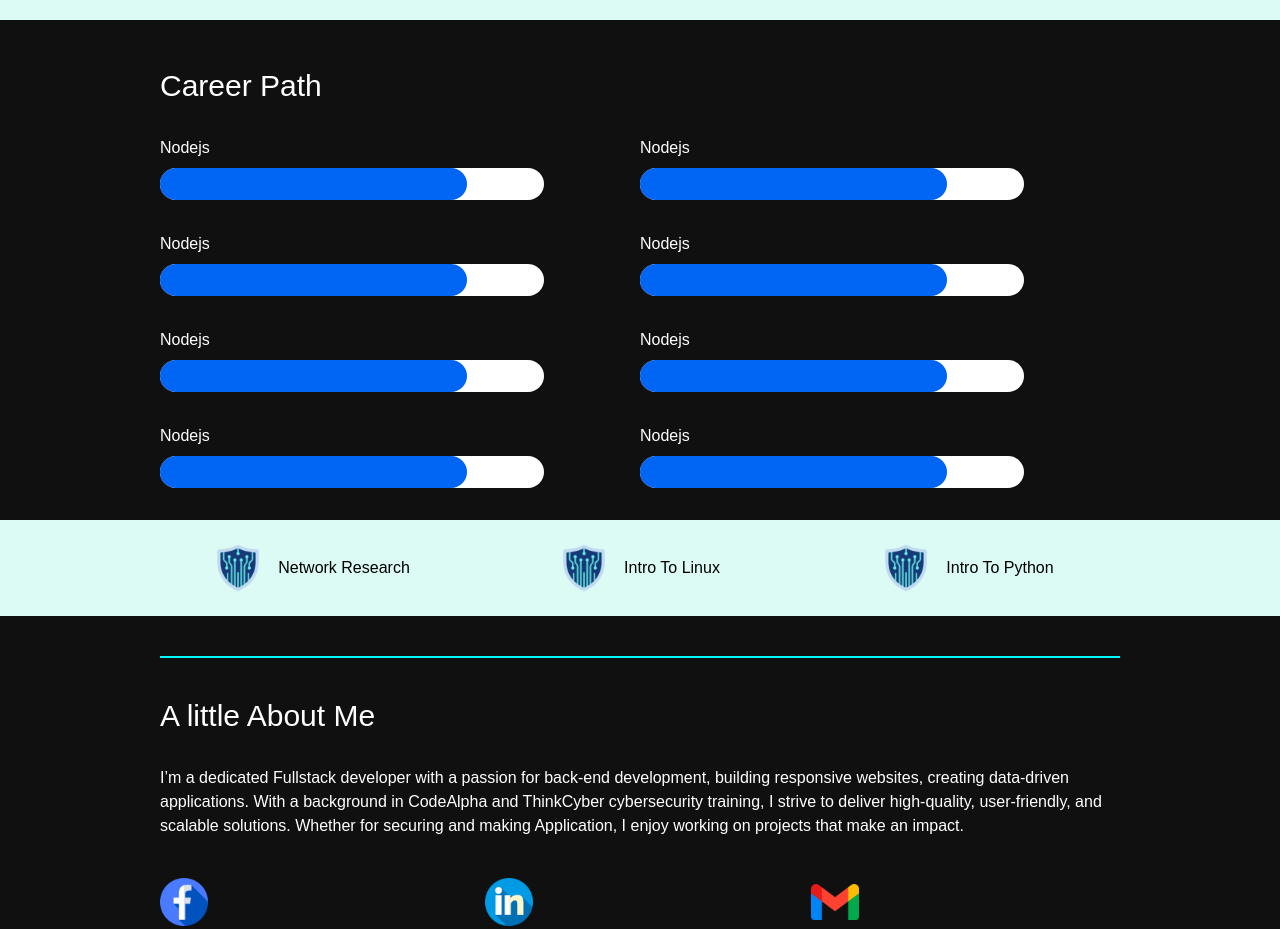
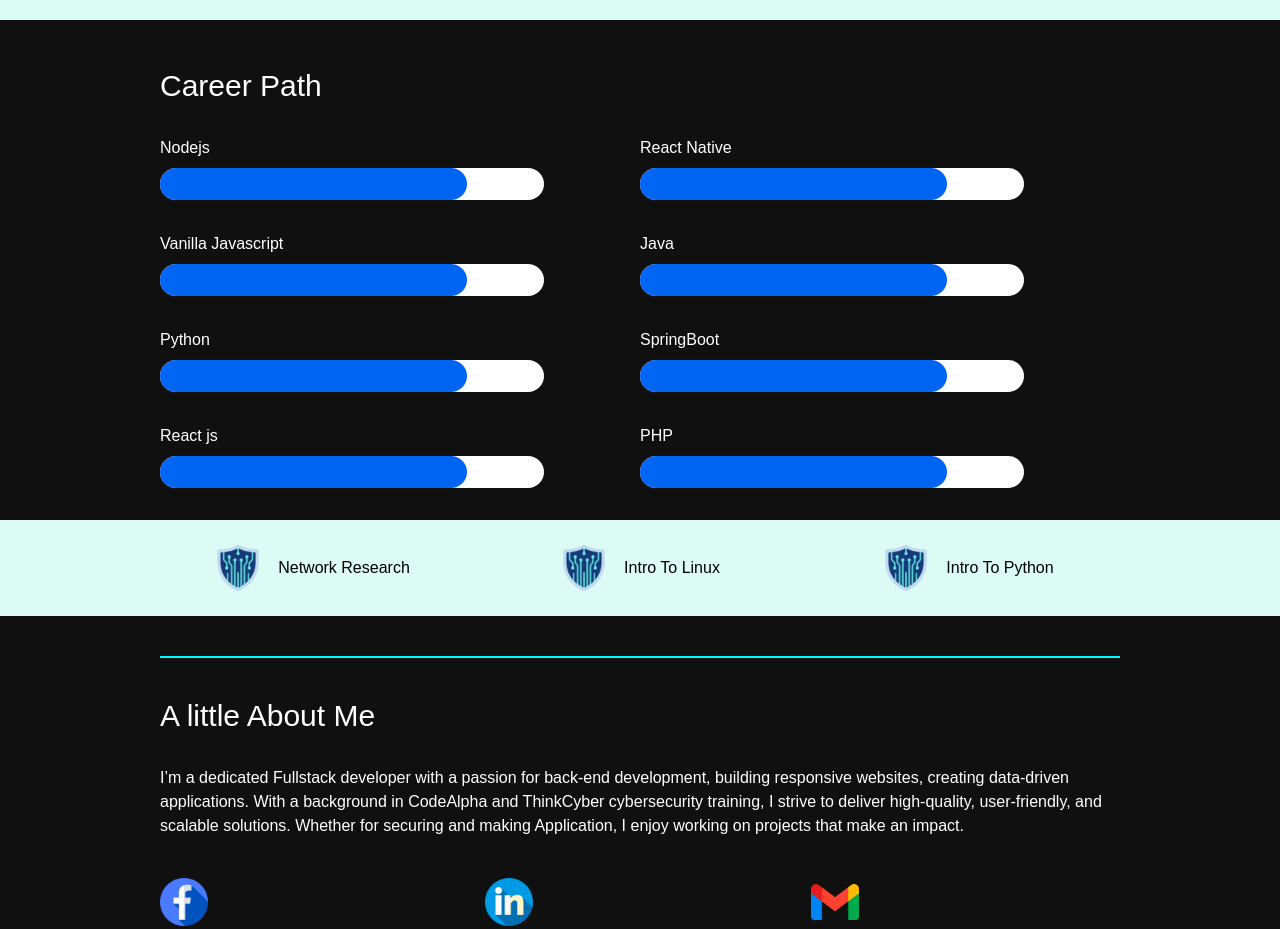
Before and after one commit to Theoneste-dev-dotcom/my_portifolio, a Next.js app: page / in a window 1280 px wide. Shown: the part 1260-2189 px from the top of the page. Built offline with nearby package versions, Linux system fonts and the light colour scheme.

Commit message:
updating images

```diff
--- a/src/components/Career.tsx
+++ b/src/components/Career.tsx
@@ -15,21 +15,21 @@ function Career({theme}) {
               </div>
             </div>
             <div>
-              <h1 className={`${theme ? "text-black": "text-white"}`}>Nodejs</h1>
+              <h1 className={`${theme ? "text-black": "text-white"}`}>Vanilla Javascript</h1>
               <div className="w-[100%] h-8 mt-2 mb-8 bg-white rounded-[50px]">
                 {" "}
                 <div className="w-[80%] h-[100%] bg-[#0065f3] rounded-[50px]"></div>
               </div>
             </div>
             <div>
-              <h1 className={`${theme ? "text-black": "text-white"}`}>Nodejs</h1>
+              <h1 className={`${theme ? "text-black": "text-white"}`}>Python</h1>
               <div className="w-[100%] h-8 mt-2 mb-8 bg-white rounded-[50px]">
                 {" "}
                 <div className="w-[80%] h-[100%] bg-[#0065f3] rounded-[50px]"></div>
               </div>
             </div>
             <div>
-              <h1 className={`${theme ? "text-black": "text-white"}`}>Nodejs</h1>
+              <h1 className={`${theme ? "text-black": "text-white"}`}>React js</h1>
               <div className="w-[100%] h-8 mt-2 mb-8 bg-white rounded-[50px]">
                 {" "}
                 <div className="w-[80%] h-[100%] bg-[#0065f3] rounded-[50px]"></div>
@@ -38,28 +38,28 @@ function Career({theme}) {
           </div>
           <div className="w-[100%] lg:w-[80%]">
             <div>
-              <h1 className={`${theme ? "text-black": "text-white"}`}>Nodejs</h1>
+              <h1 className={`${theme ? "text-black": "text-white"}`}>React Native</h1>
               <div className="w-[100%] h-8 mt-2 mb-8 bg-white rounded-[50px]">
                 {" "}
                 <div className="w-[80%] h-[100%] bg-[#0065f3] rounded-[50px]"></div>
               </div>
             </div>
             <div>
-              <h1 className={`${theme ? "text-black": "text-white"}`}>Nodejs</h1>
+              <h1 className={`${theme ? "text-black": "text-white"}`}>Java</h1>
               <div className="w-[100%] h-8 mt-2 mb-8 bg-white rounded-[50px]">
                 {" "}
                 <div className="w-[80%] h-[100%] bg-[#0065f3] rounded-[50px]"></div>
               </div>
             </div>
             <div>
-              <h1 className={`${theme ? "text-black": "text-white"}`}>Nodejs</h1>
+              <h1 className={`${theme ? "text-black": "text-white"}`}>SpringBoot</h1>
               <div className="w-[100%] h-8 mt-2 mb-8 bg-white rounded-[50px]">
                 {" "}
                 <div className="w-[80%] h-[100%] bg-[#0065f3] rounded-[50px]"></div>
               </div>
             </div>
             <div>
-              <h1 className={`${theme ? "text-black": "text-white"}`}>Nodejs</h1>
+              <h1 className={`${theme ? "text-black": "text-white"}`}>PHP</h1>
               <div className="w-[100%] h-8 mt-2 mb-8 bg-white rounded-[50px]">
                 {" "}
                 <div className="w-[80%] h-[100%] bg-[#0065f3] rounded-[50px]"></div>
--- a/src/components/Certificates.tsx
+++ b/src/components/Certificates.tsx
@@ -6,15 +6,15 @@ function Certificates() {
     <div>
      <div className='bg-[#dcfbf5] px-16 lg:px-40  text-black gap-6 py-6  grid grid-cols-2 lg:grid-cols-3'>
          <div className='flex gap-4 flex-row items-center justify-center'>
-          <Image className='w-12 h-12' src={cyber}/>
+          <Image className='w-12 h-12' alt='cyber' src={cyber}/>
          <h1>Network Research</h1>
          </div>
          <div className='flex gap-4 flex-row items-center justify-center'>
-          <Image className='w-12 h-12' src={cyber}/>
+          <Image className='w-12 h-12' alt='cyber' src={cyber}/>
          <h1>Intro To Linux</h1>
          </div>
          <div className='flex gap-4 flex-row items-center justify-center'>
-          <Image className='w-12 h-12' src={cyber}/>
+          <Image className='w-12 h-12' alt='cyber' src={cyber}/>
          <h1>Intro To Python</h1>
          </div>
 
--- a/src/components/Nav.tsx
+++ b/src/components/Nav.tsx
@@ -17,25 +17,25 @@ function Nav({theme, setTheme}) {
       className={` ${theme ?"bg-white":"bg-[#101010]"} sticky top-0 flex flex-row items-center justify-between shadow-lg pb-4  px-16 lg:px-40 gap-12 pt-8`}
     >
       <div>
-        <Image className="w-16 h-16" src={logo} />
+        <Image className="w-16 h-16" alt='logo' src={logo} />
 
       </div>
       <div className="flex flex-row gap-12 items-center justify-center">
         <ul className="md:flex gap-6 lg:gap-16 hidden">
           <li className="flex flex-row items-center justify-center gap-1">
-            <Image className="w-4 lg:w-6 h-4 lg:h-6" src={home} />
+            <Image className="w-4 lg:w-6 h-4 lg:h-6" alt='home' src={home} />
             <Link className="font-medium text-lg" href="#home">Home</Link>
           </li>
           <li className="flex flex-row items-center justify-center gap-1">
-            <Image className="w-4 lg:w-6 h-4 lg:h-6" src={profile} />
+            <Image className="w-4 lg:w-6 h-4 lg:h-6" alt='profile' src={profile} />
             <Link className="font-medium text-lg" href="#contact">Profile</Link>
           </li>
           <li className="flex flex-row items-center justify-center gap-1">
-            <Image className="w-4 lg:w-6 h-4 lg:h-6" src={about} />
+            <Image className="w-4 lg:w-6 h-4 lg:h-6" alt='about' src={about} />
             <Link className="font-medium text-lg" href="#about">About Me</Link>
           </li>
           <li className="flex flex-row items-center justify-center gap-1">
-            <Image className="w-4 lg:w-6 h-4 lg:h-6" src={contact} />
+            <Image className="w-4 lg:w-6 h-4 lg:h-6" alt="contact" src={contact} />
             <Link className="font-medium text-lg" href="#contact">Contact Me</Link>
           </li>
         </ul>
@@ -43,31 +43,32 @@ function Nav({theme, setTheme}) {
     <div className="flex flex-row items-center flex-wrap gap-4 relative">
     <div className="w-auto h-auto bg-white rounded-2xl ml-12 px-3 py-2">
             <Image
+            alt="moon"
             onClick={() => setTheme(!theme)}
              className="w-8 h-8"
              src={theme ? moon : sun}/>
 
         </div>
         <div>
-        <Image  src={menu} className="w-12 h-12 md:hidden" onClick={()=> setShow(!show)}/>
+        <Image  alt="menu" src={menu} className="w-12 h-12 md:hidden" onClick={()=> setShow(!show)}/>
         </div>
         {show && (
           <div className="w-[100%]">
           <ul className="flex flex-col w-[100%]  md:hidden absolute top-20 gap-8 items-start px-4 py-4 rounded-xl right-1 bg-[#202020]">
           <li className="flex flex-row items-center justify-center gap-1">
-            <Image className="w-4 lg:w-6 h-4 lg:h-6" src={home} />
+            <Image className="w-4 lg:w-6 h-4 lg:h-6" alt='home' src={home} />
             <Link className="font-medium text-lg" href="#home">Home</Link>
           </li>
           <li className="flex flex-row items-center justify-center gap-1">
-            <Image className="w-4 lg:w-6 h-4 lg:h-6" src={profile} />
+            <Image className="w-4 lg:w-6 h-4 lg:h-6" alt="profile" src={profile} />
             <Link className="font-medium text-lg" href="#contact">Profile</Link>
           </li>
           <li className="flex flex-row items-center justify-center gap-1">
-            <Image className="w-4 lg:w-6 h-4 lg:h-6" src={about} />
+            <Image className="w-4 lg:w-6 h-4 lg:h-6" alt='about' src={about} />
             <Link className="font-medium text-lg" href="#about">About Me</Link>
           </li>
           <li className="flex flex-row items-center justify-center gap-1">
-            <Image className="w-4 lg:w-6 h-4 lg:h-6" src={contact} />
+            <Image className="w-4 lg:w-6 h-4 lg:h-6" alt='contact' src={contact} />
             <Link className="font-medium text-lg" href="#contact">Contact Me</Link>
           </li>
         </ul>
--- a/src/components/Work.tsx
+++ b/src/components/Work.tsx
@@ -11,7 +11,7 @@ function Work() {
         <div>
           <h1 className="text-black font-medium text-2xl text-center ml-2 mb-2">Education</h1>
           <div className="flex flex-col mt-6 lg:flex-row gap-4 items-center justify-center">
-            <Image className="w-12 h-12 " src={rca}/>
+            <Image className="w-12 h-12 " alt="rca" src={rca}/>
             <div className="text-black lg:text-left text-center">
               <p>Rwanda Coding Academy</p>
               <p>Nyabihu, Western, Rwanda</p>
@@ -21,7 +21,7 @@ function Work() {
         <div>
           <h1 className="text-black font-medium text-2xl text-center ml-2 mb-2">Home</h1>
           <div className="flex  flex-col lg:flex-row gap-4 mt-6 lg:gap-4 items-center justify-center">
-            <Image className="w-12 h-12 lg:text-left text-center" src={location}/>
+            <Image className="w-12 h-12 lg:text-left text-center" alt="location" src={location}/>
             <div className="text-black">
               <p>Gisenyi, Rubavu</p>
               <p> Western, Rwanda</p>
@@ -32,11 +32,11 @@ function Work() {
           <h1 className="text-black font-medium text-2xl text-center ml-2 mb-2">Work</h1>
           <div className="flex flex-col lg:gap-2 gap-4 w-[100%] lg:flex-col  items-center  mb-6 justify-start">
             <div className="text-black flex w-[50%]  flex-row gap-4 mt-6 items-center">
-              <Image className="lg:h-12 h-6 w-6 lg:w-12" src={suit}/>
+              <Image className="lg:h-12 h-6 w-6 lg:w-12" alt='suit' src={suit}/>
                <p className=""> Internship @CodeAlpha</p>
             </div>
             <div className="text-black w-[50%]  flex  flex-row gap-4 items-center">
-              <Image className="lg:h-12 h-6 w-6 lg:w-12" src={suit}/>
+              <Image className="lg:h-12 h-6 w-6 lg:w-12" alt='suit' src={suit}/>
                   <p> Learning SPE @RCA</p>
             </div>
           </div>
```
